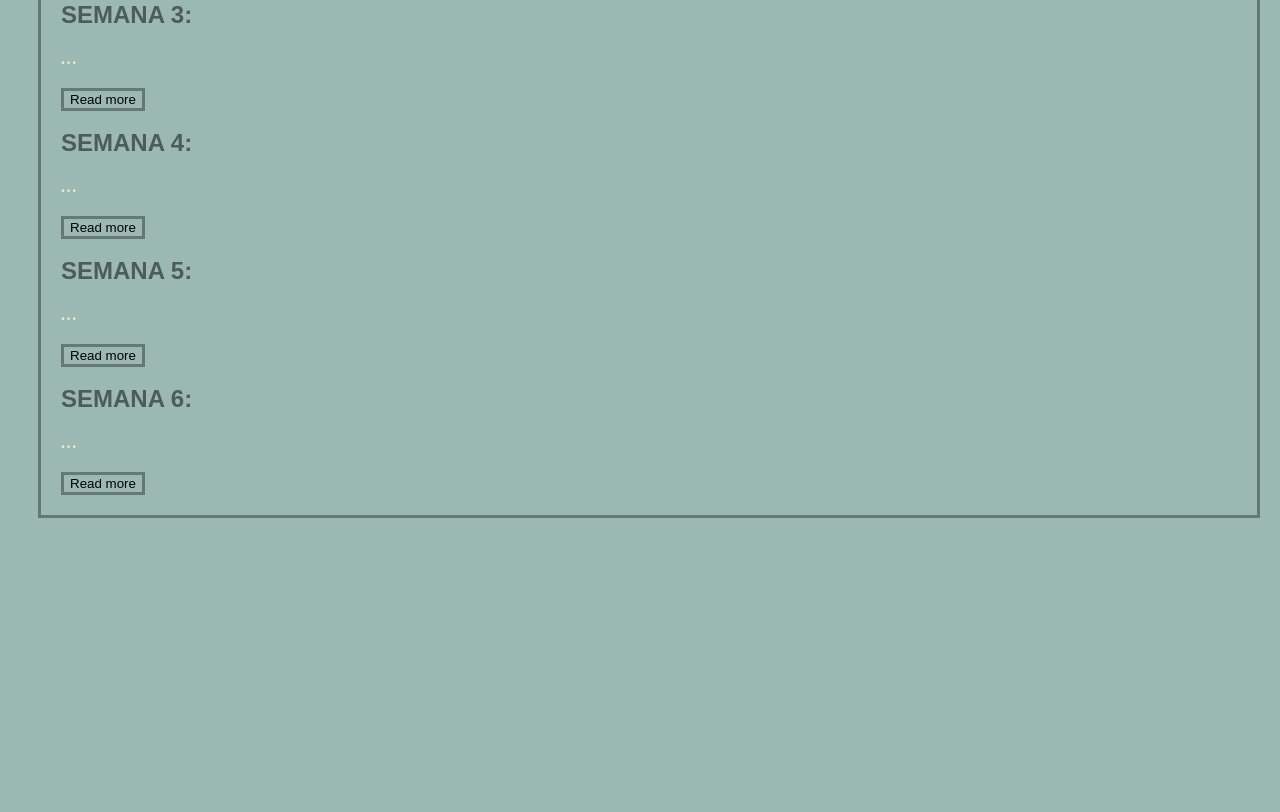
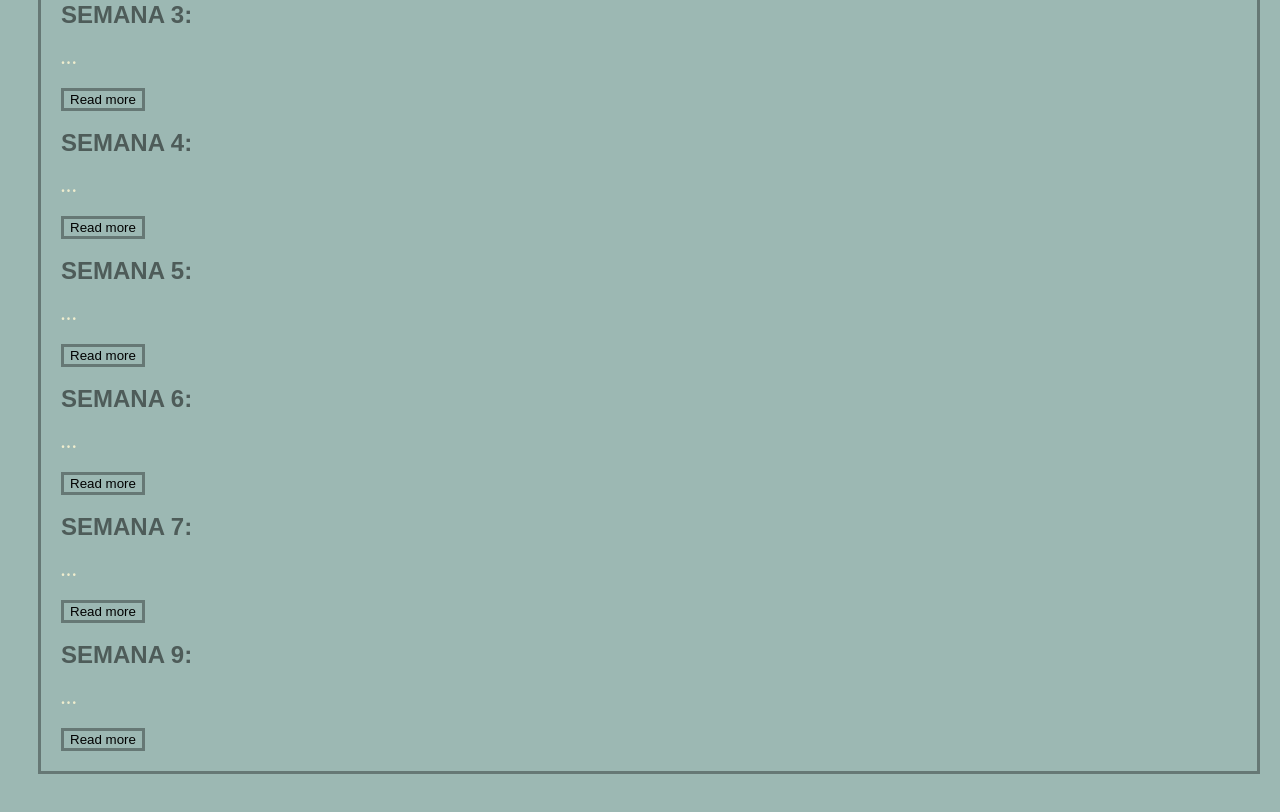
Before and after one commit to smargozzini/smargozzini.github.io, a plain HTML site: page index.html in a window 1280 px wide. Shown: the part 660-1472 px from the top of the page. Before the commit the page ends 1216 px from the top, so only its background shows below. Drawn offline with Linux system fonts and the light colour scheme; grey boxes are pictures that could not be loaded.

Commit message:
semana 9

```diff
--- a/index.css
+++ b/index.css
@@ -14,6 +14,12 @@
     display: none;
 }
 #more6 {
+    display: none;
+}
+#more7 {
+    display: none;
+}
+#more9 {
     display: none;
 }
 
--- a/index.html
+++ b/index.html
@@ -66,6 +66,22 @@
       </p>
       <button class="button" onclick="myFunction(6)" id="myBtn6">Read more</button>
     </div>
+    <div class='lecture'>
+      <h2>Semana 7:</h2>
+      <p>
+        <span id="dots7">...</span>
+        <span id="more7"><embed src="texts/text7.txt" width="100%" height="100px"></span>
+      </p>
+      <button class="button" onclick="myFunction(7)" id="myBtn7">Read more</button>
+    </div>
+    <div class='lecture'>
+      <h2>Semana 9:</h2>
+      <p>
+        <span id="dots9">...</span>
+        <span id="more9"><embed src="texts/text9.txt" width="100%" height="250px"></span>
+      </p>
+      <button class="button" onclick="myFunction(9)" id="myBtn9">Read more</button>
+    </div>
   </div>
 </body>
 </html>
```
Also changed, not shown: texts/text7.txt (added), texts/text9.txt (added).
